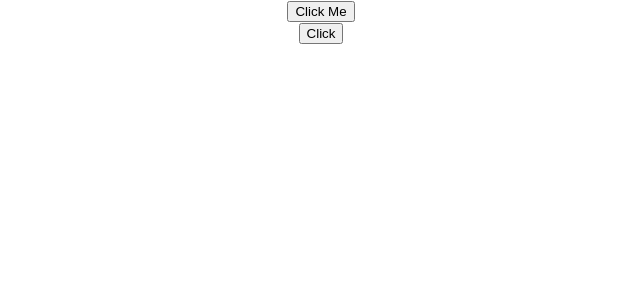
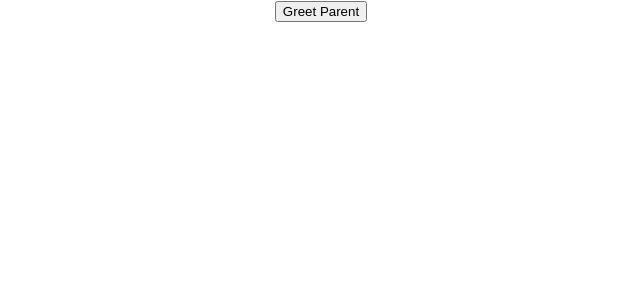
Before and after one commit to Codebrother1/basic_react_fun, a React (Create React App) app: page / in a window 1280 px wide. Shown: the top 300 px of the page, without its empty margins (319-959 px from the left). Built offline with nearby package versions, Linux system fonts and the light colour scheme.

Commit message:
event bind child and parent components

```diff
--- a/src/App.js
+++ b/src/App.js
@@ -1,6 +1,8 @@
 import './App.css';
-import ClassClick from './components/ClassClick';
-import FunctionClick from './components/FunctionClick';
+// import ClassClick from './components/ClassClick';
+// import EventBind from './components/EventBind';
+// import FunctionClick from './components/FunctionClick';
+import ParentComponent from './components/ParentComponent';
 // import Counter from './components/Counter';
 // import Message from './components/Message';
 // import Greet from './components/Greet';
@@ -10,8 +12,10 @@
 function App() {
   return (
     <div className="App">
+      <ParentComponent/>
+      {/* <EventBind/>
       <ClassClick/>
-      <FunctionClick/>
+      <FunctionClick/> */}
       {/* <Counter/>
       {/* <Message/> */}
      {/* <Greet name="Bruce"  heroName="Batman">
--- /dev/null
+++ b/src/components/ChildComponet.js
@@ -0,0 +1,11 @@
+import React from 'react'
+
+const ChildComponet = () => {
+  return (
+    <div>
+      <button>Greet Parent</button>
+    </div>
+  )
+}
+
+export default ChildComponet
--- /dev/null
+++ b/src/components/EventBind.js
@@ -0,0 +1,26 @@
+import React, { Component } from 'react'
+
+class EventBind extends Component {
+  constructor(props) {
+    super(props)
+
+    this.state = {
+       message: "Hello"
+    }
+  }
+  ClickHandler = () => {
+    this.setState({
+      message: "Goodbye!"
+    })
+  }
+  render() {
+    return (
+      <div>
+        <div>{this.state.message}</div>
+        <button onClick={this.ClickHandler}>Clicker</button>
+      </div>
+    )
+  }
+}
+
+export default EventBind
--- /dev/null
+++ b/src/components/ParentComponent.js
@@ -0,0 +1,27 @@
+import React, { Component } from 'react'
+import ChildComponet from './ChildComponet'
+
+
+class ParentComponent extends Component {
+  constructor(props) {
+    super(props)
+
+    this.state = {
+       parentName: "Parent"
+    }
+  }
+
+
+  greetParent = () => {
+    alert(`Hello ${this.state.parentName}`)
+  }
+  render() {
+    return (
+      <div>
+        <ChildComponet/>
+      </div>
+    )
+  }
+}
+
+export default ParentComponent
```
